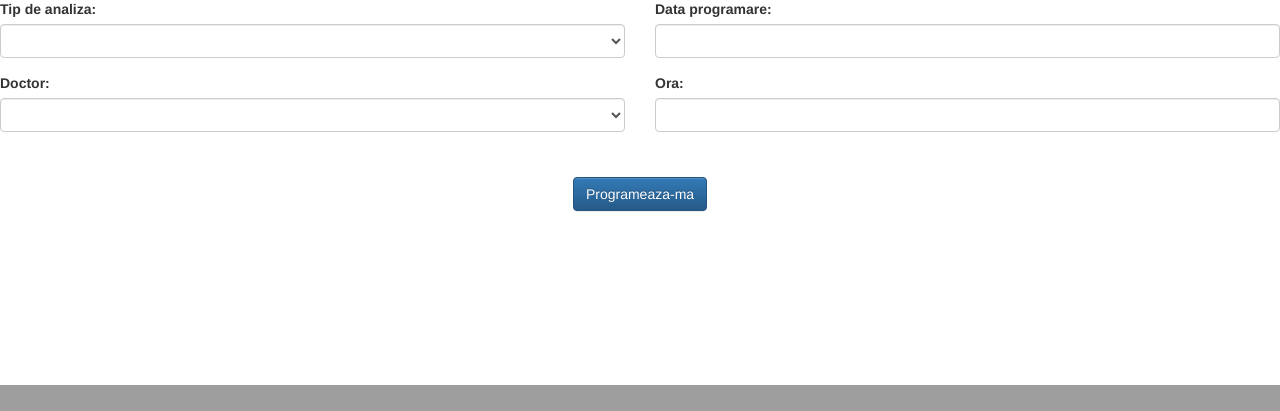
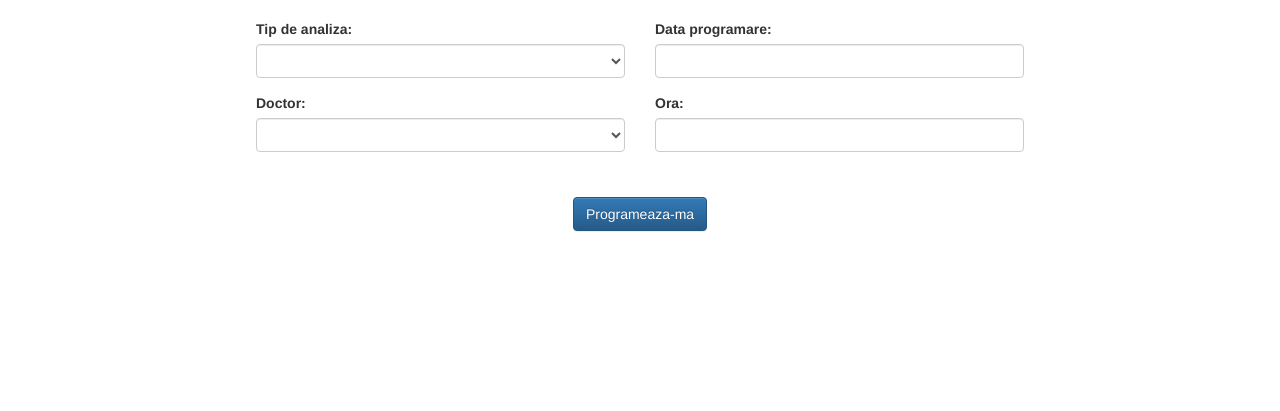
Before and after one commit to DianaArsene/E-health, a PHP site: page /pacienti.php in a window 1280 px wide. Shown: the part 481-892 px from the top of the page. Before the commit the page ends 866 px from the top, so only its background shows below. Run offline with PHP 8.4, Linux system fonts and the light colour scheme; data comes from the database, SQL or seed files in the repository; some libraries are stand-ins or nearby versions.

Commit message:
Update styleAsistenti.css

```diff
--- a/assets/css/styleAsistenti.css
+++ b/assets/css/styleAsistenti.css
@@ -14,7 +14,14 @@
 	width: 70% !important;
 	margin: 20 auto !important;
 }
-
+.paddingClass2 {
+	width: 60% !important;
+	margin: 20 auto !important;
+}
+.paddingClassIndex {
+	width: 80% !important;
+	margin: 20 auto !important;
+}
 .btnIncarcaAnalize2 {
 	margin-top: 103px !important;
 }
```
